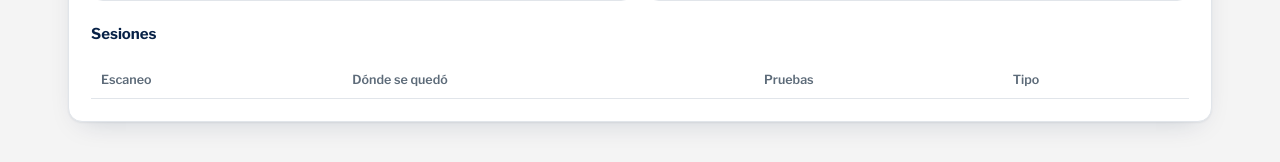
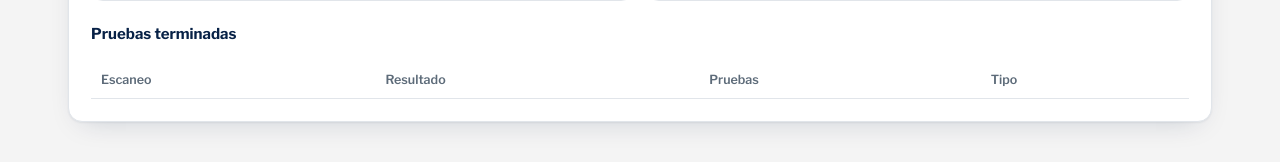
Before and after one commit to Explicite10/FaceAndVoiceReco, a Python web app: template app/templates/panel.html in a window 1280 px wide. Shown: the part 1619-1781 px from the top of the page. Run offline with Jinja, Linux system fonts and the light colour scheme; the template is opened without the code that fills it: most values are stand-ins (such as "Sample title", 1, 10 or a date in 2020); lists and menus that the app fills with data are empty; some libraries are stand-ins or nearby versions.

Commit message:
Panel: la tabla muestra solo sesiones con prueba terminada
Las que solo escanearon o iniciaron siguen contando en las graficas.

Co-Authored-By: Claude Opus 5.5 <noreply@anthropic.com>

```diff
--- a/app/templates/panel.html
+++ b/app/templates/panel.html
@@ -100,12 +100,12 @@
           </div>
 
           <div class="tabla-head">
-            <h3 class="table-title">Sesiones</h3>
+            <h3 class="table-title">Pruebas terminadas</h3>
             <span class="tabla-conteo" id="tablaConteo"></span>
           </div>
           <div class="table-wrap" id="tablaWrap">
             <table class="tabla-sesiones">
-              <thead><tr><th>Escaneo</th><th>Dónde se quedó</th><th>Pruebas</th><th>Tipo</th><th class="col-accion"><span class="sr-only">Acciones</span></th></tr></thead>
+              <thead><tr><th>Escaneo</th><th>Resultado</th><th>Pruebas</th><th>Tipo</th><th class="col-accion"><span class="sr-only">Acciones</span></th></tr></thead>
               <tbody id="recientes"></tbody>
             </table>
           </div>
@@ -305,10 +305,10 @@
       function pintarTabla(p) {
         pagina = p.pagina;
         const filas = p.filas.map((s) =>
-          `<tr><td data-label="Escaneo">${hora(s.creada)}</td><td data-label="Dónde se quedó">${ETAPA[s.etapa] || ""}</td>
+          `<tr><td data-label="Escaneo">${hora(s.creada)}</td><td data-label="Resultado">${ETAPA[s.etapa] || ""}</td>
            <td data-label="Pruebas">${s.pruebas}</td><td data-label="Tipo">${esc(TIPO[s.ultimo_tipo] || "—")}</td>
            <td class="col-accion"><button class="btn btn-sm" type="button" data-sesion="${esc(s.id)}">Ver registro</button></td></tr>`);
-        $("recientes").innerHTML = filas.join("") || '<tr><td class="empty-row" colspan="5">Aún nadie ha escaneado el código.</td></tr>';
+        $("recientes").innerHTML = filas.join("") || '<tr><td class="empty-row" colspan="5">Aún nadie ha terminado una prueba.</td></tr>';
         const desde = p.total ? (p.pagina - 1) * p.por_pagina + 1 : 0;
         const hasta = Math.min(p.pagina * p.por_pagina, p.total);
         $("tablaConteo").textContent = p.total > p.por_pagina ? `Mostrando ${desde}–${hasta} de ${p.total}`
```
Also changed, not shown: app/db.py (+7 -3 lines), tests/test_acceso.py (+4 -1 lines).
